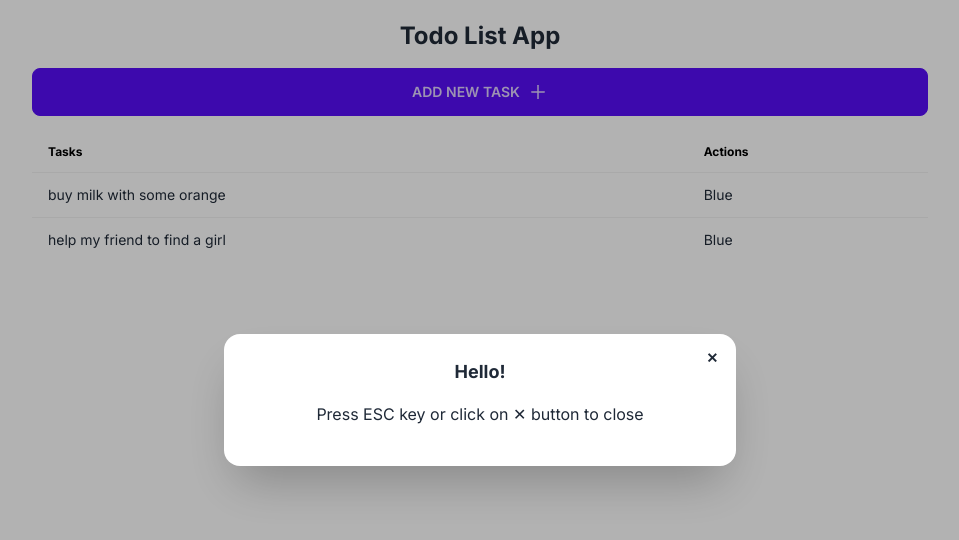
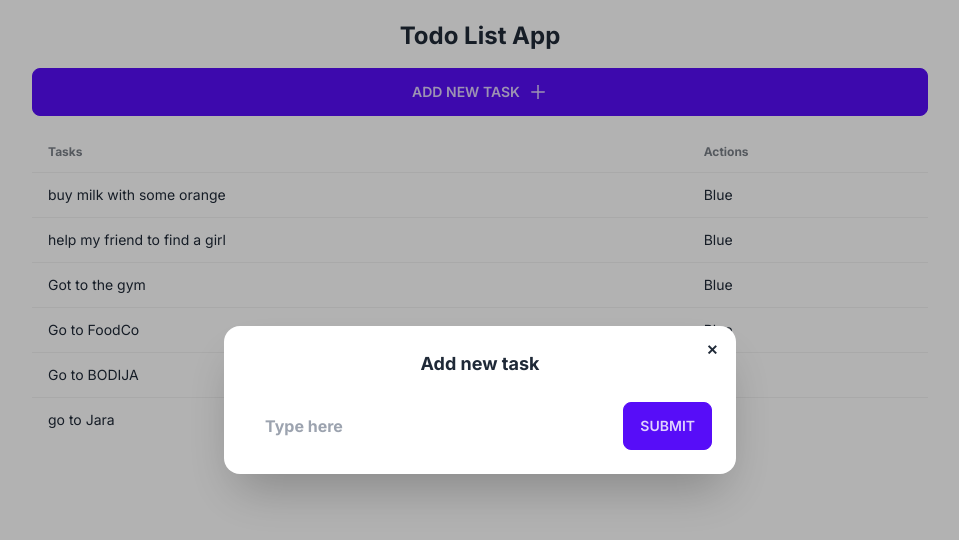
Before and after one commit to Toluene1/TODOlist-nextJs, a Next.js app: page / in a window 1280 px wide. Both pictures are taken after a click on the button "ADD NEW TASK". Shown: the top 540 px of the page, without its empty margins (160-1119 px from the left). Built offline with nearby package versions, Linux system fonts and the light colour scheme; data requests are answered from the project's data file.

Commit message:
added the AddTodo post function

```diff
--- a/api.ts
+++ b/api.ts
@@ -4,7 +4,18 @@ import { ITasks } from "./types/tasks";
 const baseUrl = "http://localhost:3002/tasks";
 
 export const getAllTodos = async (): Promise<ITasks[]> => {
-  const res = await fetch(`${baseUrl}`);
+  const res = await fetch(`${baseUrl}`, { cache: "no-store" });
   const todos = await res.json();
   return todos;
 };
+export const AddTodo = async (todo: ITasks): Promise<ITasks> => {
+  const res = await fetch(`${baseUrl}`, {
+    method: "POST",
+    headers: {
+      "content-type": "application/json",
+    },
+    body: JSON.stringify(todo),
+  });
+  const newTodo = await res.json();
+  return newTodo;
+};
--- a/data/todos.json
+++ b/data/todos.json
@@ -7,6 +7,22 @@
     {
       "id": "2",
       "text": "help my friend to find a girl"
+    },
+    {
+      "id": "3",
+      "text": "Got to the gym"
+    },
+    {
+      "id": "4",
+      "text": "Go to FoodCo"
+    },
+    {
+      "id": "5",
+      "text": "Go to BODIJA"
+    },
+    {
+      "id": "918c5609-0fff-4418-a986-9d540e769d5f",
+      "text": "go to Jara"
     }
   ]
 }
--- a/package.json
+++ b/package.json
@@ -15,12 +15,14 @@
     "next": "13.5.6",
     "react": "^18",
     "react-dom": "^18",
-    "react-icons": "^4.11.0"
+    "react-icons": "^4.11.0",
+    "uuid": "^9.0.1"
   },
   "devDependencies": {
     "@types/node": "^20",
     "@types/react": "^18",
     "@types/react-dom": "^18",
+    "@types/uuid": "^9.0.6",
     "autoprefixer": "^10",
     "eslint": "^8",
     "eslint-config-next": "13.5.6",
--- a/src/app/components/AddTasks.tsx
+++ b/src/app/components/AddTasks.tsx
@@ -1,10 +1,26 @@
 "use client";
 import { AiOutlinePlus } from "react-icons/ai";
 import Modal from "./Modal";
-import { useState } from "react";
+import { FormEventHandler, useState } from "react";
+import { AddTodo } from "../../../api";
+import { useRouter } from "next/navigation";
+import { v4 as uuidv4 } from "uuid";
 
 export default function AddTask() {
   const [modalOpen, setModalOpen] = useState<boolean>(false);
+  const [newTaskValue, setNewTaskValue] = useState<string>("");
+  const router = useRouter();
+  const handleSubmitNewTodo: FormEventHandler<HTMLFormElement> = async (e) => {
+    e.preventDefault();
+    await AddTodo({
+      id: uuidv4(),
+      text: newTaskValue,
+    });
+    console.log(newTaskValue);
+    setNewTaskValue("");
+    setModalOpen(false);
+    router.refresh();
+  };
   return (
     <div>
       <button
@@ -13,7 +29,24 @@ export default function AddTask() {
       >
         Add New Task <AiOutlinePlus size={20} />
       </button>
-      <Modal modalOpen={modalOpen} setModelOpen={setModalOpen} />
+      <Modal modalOpen={modalOpen} setModelOpen={setModalOpen}>
+        <form className="font-bold text-lg" onSubmit={handleSubmitNewTodo}>
+          {" "}
+          Add new task
+          <div className="modal-action">
+            <input
+              value={newTaskValue}
+              onChange={(e) => setNewTaskValue(e.target.value)}
+              type="text"
+              placeholder="Type here"
+              className="input input-ghost w-full"
+            />
+            <button type="submit" className="btn btn-primary">
+              Submit
+            </button>
+          </div>
+        </form>
+      </Modal>
     </div>
   );
 }
--- a/src/app/components/Modal.tsx
+++ b/src/app/components/Modal.tsx
@@ -1,13 +1,14 @@
 interface ModalProps {
   modalOpen: boolean;
-  setModelOpen: (open: boolean) => boolean | void ;
+  setModelOpen: (open: boolean) => boolean | void;
+  children: React.ReactNode;
 }
 
-const Modal: React.FC<ModalProps> = ({ modalOpen, setModelOpen }) => {
+const Modal: React.FC<ModalProps> = ({ modalOpen, setModelOpen, children }) => {
   return (
     <dialog
       id="my_modal_3"
-      className={`modal ${modalOpen ? "modal-open" : ""}`}
+      className={`modal ${modalOpen ? "modal-open" : ""} `}
     >
       <div className="modal-box">
         <form method="dialog">
@@ -19,8 +20,7 @@ const Modal: React.FC<ModalProps> = ({ modalOpen, setModelOpen }) => {
             ✕
           </button>
         </form>
-        <h3 className="font-bold text-lg">Hello!</h3>
-        <p className="py-4">Press ESC key or click on ✕ button to close</p>
+        {children}
       </div>
     </dialog>
   );
--- a/src/app/components/TodoLists.tsx
+++ b/src/app/components/TodoLists.tsx
@@ -12,7 +12,7 @@ const TodoLists: React.FC<TodoListsProps> = ({ tasks }) => {
         <table className="table">
           {/* head */}
           <thead>
-            <tr className="font-bold text-black">
+            <tr className="font-bold">
               <th>Tasks</th>
               <th>Actions</th>
             </tr>
```
Also changed, not shown: src/app/globals.css (+18 -1 lines), 1 other file (tests, documents, lock files or other folders).
